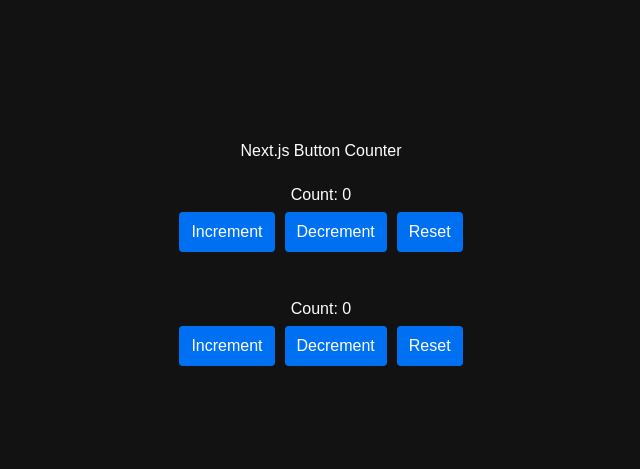
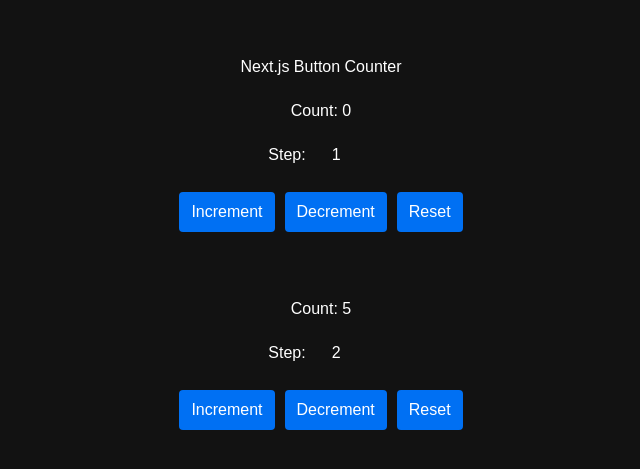
Before and after one commit to sarahbernal/my-new-app, a Next.js app: page / in a window 1280 px wide. Shown: the part 135-604 px from the top of the page, without its empty margins (319-959 px from the left). Built offline with nearby package versions, Linux system fonts and the light colour scheme.

Commit message:
Fixed counter component

```diff
--- a/src/app/components/Counter.js
+++ b/src/app/components/Counter.js
@@ -1,15 +1,35 @@
 "use client";
 import { useState } from "react";
 
-export default function Counter({ initial = 0, step = 1 }) {
-  const [count, setCount] = useState(initial);
+export default function Counter({ initialCount = 0, initialStep = 1 }) {
+  const [count, setCount] = useState(initialCount);
+  const [step, setStep] = useState(initialStep);
 
   return (
-    <div>
-      <p>Count: {count}</p>
-      <button onClick={() => setCount(count + step)}>Increment</button>
-      <button onClick={() => setCount(count - step)}>Decrement</button>
-      <button onClick={() => setCount(initial)}>Reset</button>
+    <div style={{ margin: "20px" }}>
+      <p aria-live="polite">Count: {count}</p>
+
+      {/* Step input */}
+      <div>
+        <label>
+          Step:
+          <input
+            type="number"
+            value={step}
+            onChange={(e) => setStep(Number(e.target.value))}
+            style={{ width: "60px", marginLeft: "8px", textAlign: "center" }}
+          />
+        </label>
+      </div>
+
+      {/* Buttons */}
+      <div style={{ marginTop: "10px" }}>
+        <button onClick={() => setCount(count + step)}>Increment</button>
+        <button onClick={() => setCount(count - step)} disabled={count - step < 0}>
+          Decrement
+        </button>
+        <button onClick={() => setCount(initialCount)}>Reset</button>
+      </div>
     </div>
   );
 }
```
